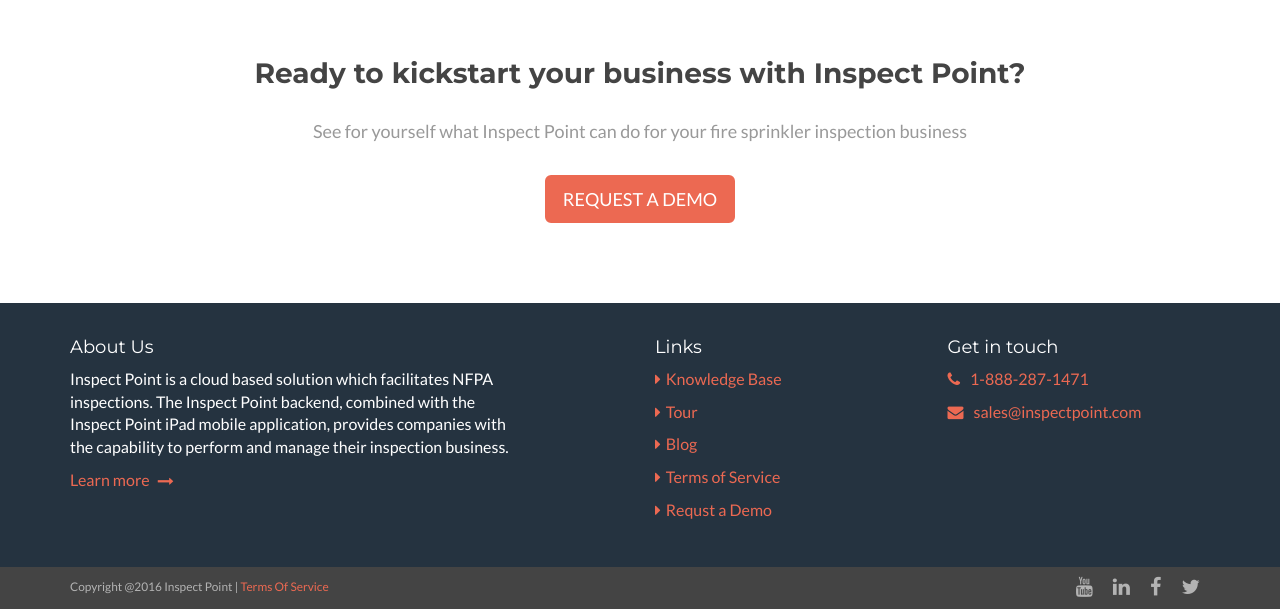
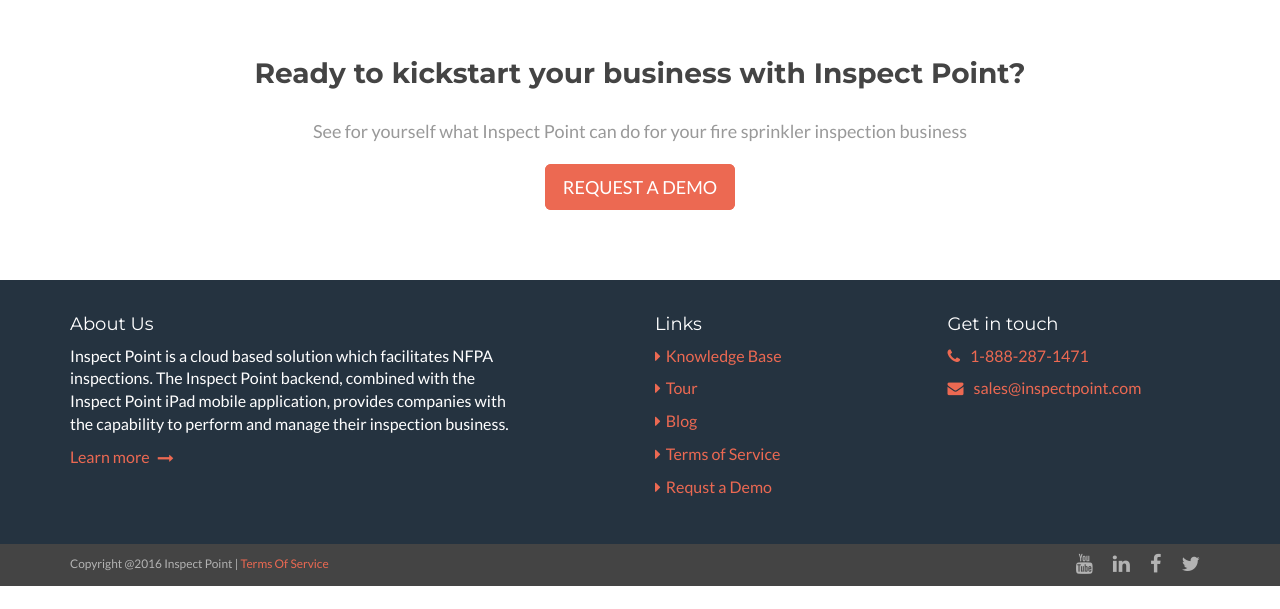
Before and after one commit to padraicdoyle/www.inspectpoint.com-v2, a plain HTML site: page contact.html in a window 1280 px wide. Shown: the part 1130-1739 px from the top of the page. After the commit the page ends 1716 px from the top, so only its background shows below. Drawn offline with Linux system fonts and the light colour scheme; some packages are replaced by stand-ins of ours.

Commit message:
fix spelling, fix buttons on contacts

```diff
--- a/contact.html
+++ b/contact.html
@@ -54,7 +54,7 @@
                           <li class="nav-item"><a href="pricing.html">Pricing</a></li>
                           <li class="nav-item"><a href="http://info.inspectpoint.com">Blog</a></li>
                           <li class="active nav-item"><a href="contact.html">Contact</a></li>
-                          <li class="nav-item nav-item-cta last"><button type="button" class="btn btn-cta btn-cta-primary" href="http://info.inspectpoint.com/request-a-demo">Request a Demo</button></li>
+                          <li class="nav-item nav-item-cta last"><a type="button" class="btn btn-cta btn-cta-primary" href="http://info.inspectpoint.com/request-a-demo">Request a Demo</a></li>
                       </ul><!--//nav-->
                   </div><!--//navabr-collapse-->
               </nav><!--//main-nav-->
@@ -120,7 +120,7 @@
             <div class="container text-center">
                 <h2 class="title">Ready to kickstart your business with Inspect Point?</h2>
                 <p class="summary">See for yourself what Inspect Point can do for your fire sprinkler inspection business</p>
-              <button type="submit" class="btn-lg btn-cta btn-cta-primary" href="http://info.inspectpoint.com/request-a-demo">Request a Demo</button>
+              <a type="submit" class="btn-lg btn-cta btn-cta-primary" href="http://info.inspectpoint.com/request-a-demo">Request a Demo</a>
             </div>
         </section><!--//signup-->
 
```
Also changed, not shown: tour.html (+1 -1 lines).
